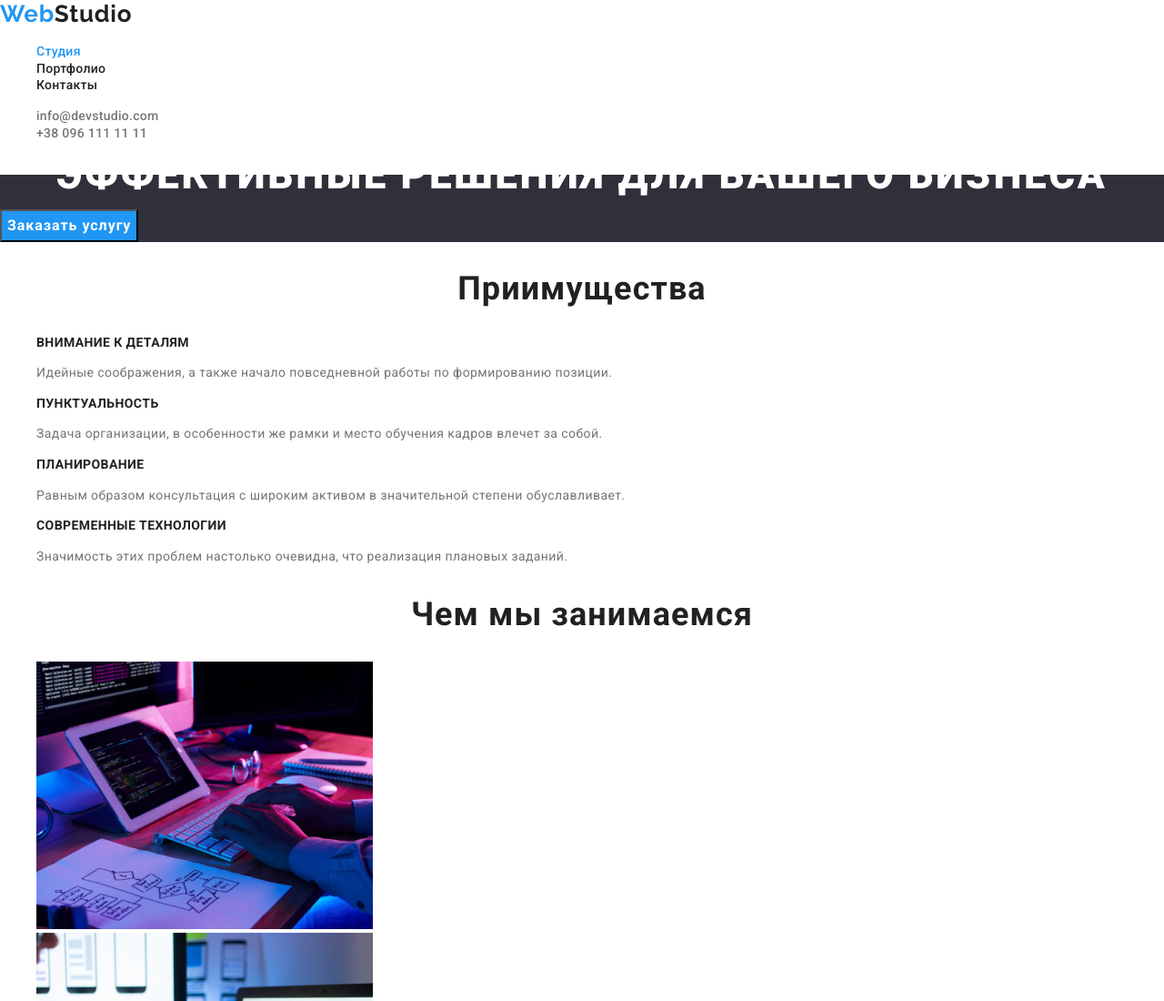
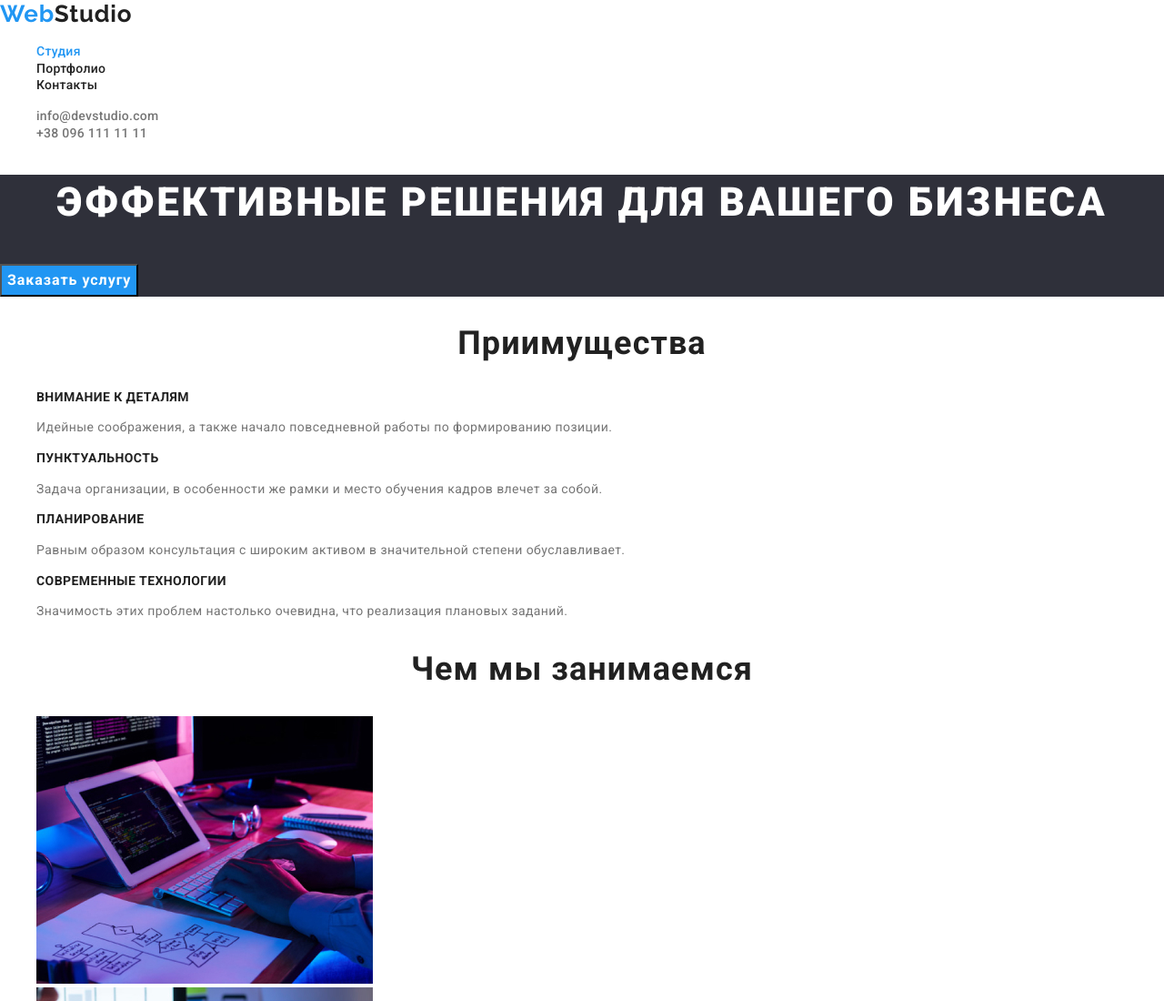
Before and after one commit to solarenergy990/goit-markup-hw-02, a plain HTML site: page index.html in a window 1280 px wide. Shown: the top 1100 px of the page at 91% size. Drawn offline with nearby package versions, Linux system fonts and the light colour scheme.

Commit message:
fixes misstake in css

```diff
--- a/css/styles.css
+++ b/css/styles.css
@@ -86,7 +86,7 @@ h6 {
 
   font-weight: 900;
   font-size: 44px;
-  line-height: 1.4px;
+  line-height: 1.4;
   text-align: center;
   letter-spacing: 0.06em;
   text-transform: uppercase;
```
